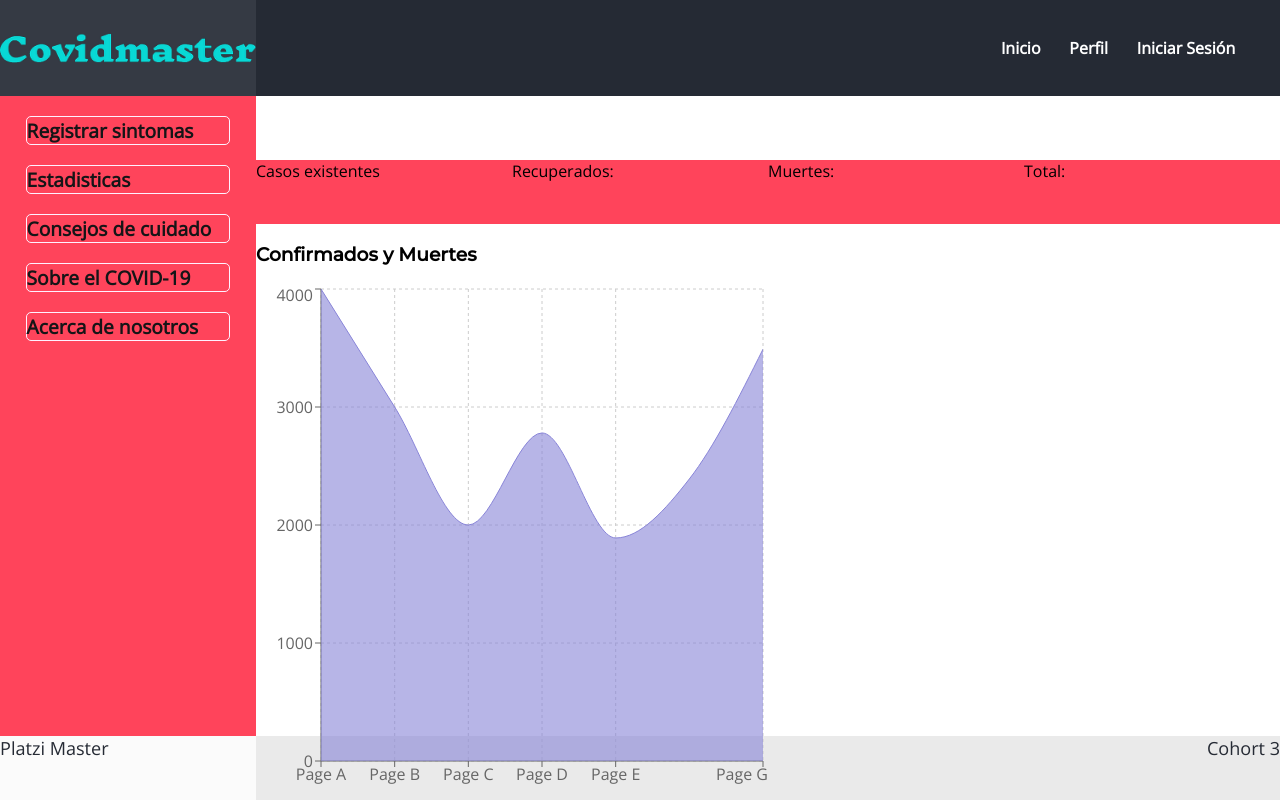
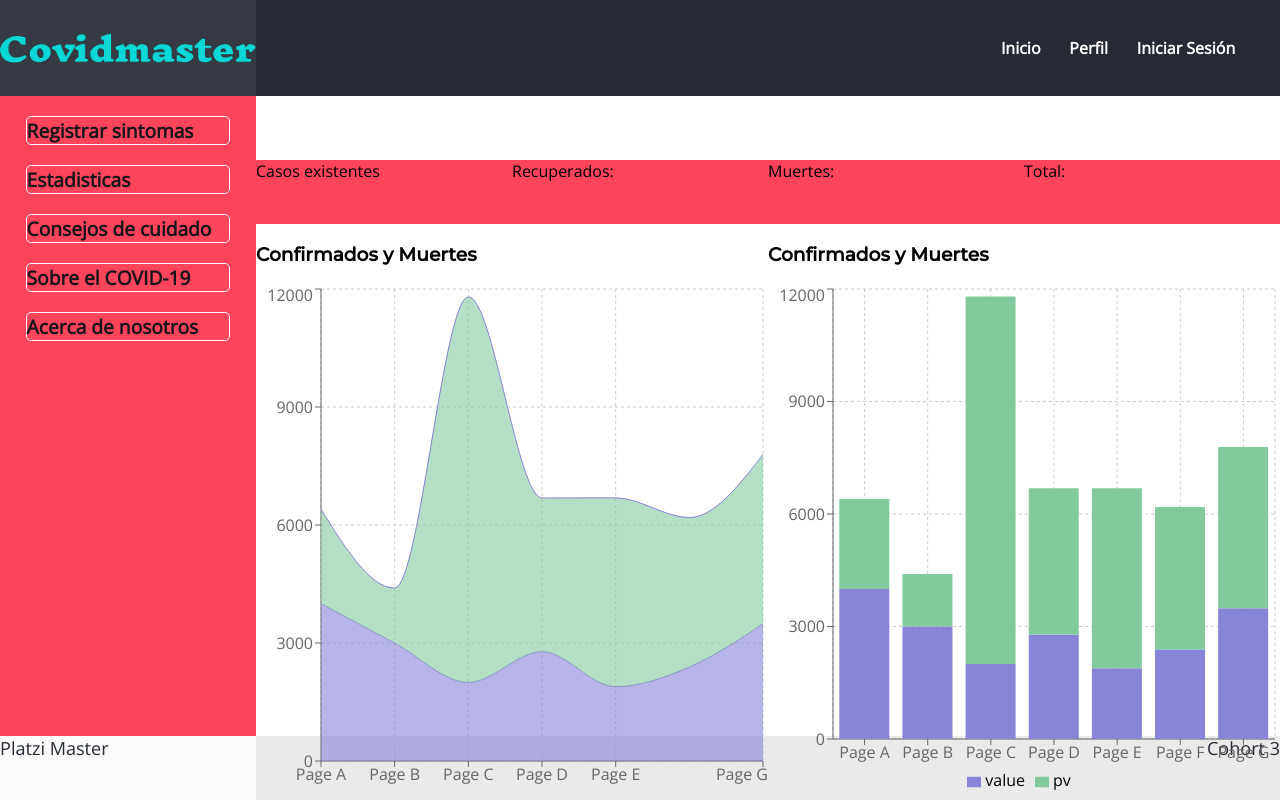
Before and after one commit to adcastiblanco/project-c3-covid, a React app: page / in a window 1280 px wide. Built offline with nearby package versions, Linux system fonts and the light colour scheme; no server answers.

Commit message:
Render stacked chart

```diff
--- a/src/assets/styles/components/Dashboard.scss
+++ b/src/assets/styles/components/Dashboard.scss
@@ -28,8 +28,12 @@
     @include grid-row(2,3);
   }
   .graphContainer{
+    @include grid-row(3,4);
+    @include grid-column(1,3);
+  }
+  .graphContainer2{
     height: 100%;
-    @include grid-column(1,3);
     @include grid-row(3,4);
+    @include grid-column(3,5);
   }
 }
--- a/src/components/Dashboard.jsx
+++ b/src/components/Dashboard.jsx
@@ -1,5 +1,6 @@
 import React, { useState, useEffect } from 'react'
 import RenderAreaChart from './RenderAreaChart'
+import RenderStackedBarChart from './RenderStackedBarChart';
 
 const Dashboard = () => {
 	const API = [
@@ -44,6 +45,10 @@ const Dashboard = () => {
 				<h3>Confirmados y Muertes</h3>
 				<RenderAreaChart className='graph' data = {API}/>
 			</div>
+			<div className='graphContainer2'>
+				<h3>Confirmados y Muertes</h3>
+				<RenderStackedBarChart className='graph' data = {API} />
+			</div>
 		</section>
   )
 }
--- a/src/components/RenderAreaChart.jsx
+++ b/src/components/RenderAreaChart.jsx
@@ -5,13 +5,14 @@ import {
 
 const RenderAreaChart = ({data}) => {
   return (
-    <ResponsiveContainer width='100%' height='100%' >
+    <ResponsiveContainer width='100%' height='100%'>
       <AreaChart data={data}>
         <CartesianGrid strokeDasharray="3 3" />
         <XAxis dataKey="label" />
         <YAxis />
         <Tooltip />
-        <Area type="monotone" dataKey="value" stroke="#8884d8" fill="#8884d8" />
+        <Area type="monotone" dataKey="value" stackId="1" stroke="#8884d8" fill="#8884d8" />
+        <Area type="monotone" dataKey="pv" stackId="1" stroke="#8884d8" fill="#82ca9d" />
       </AreaChart>
     </ResponsiveContainer>
   )
--- /dev/null
+++ b/src/components/RenderStackedBarChart.jsx
@@ -0,0 +1,22 @@
+import React, { PureComponent } from 'react';
+import {
+  ResponsiveContainer, BarChart, Bar, Cell, XAxis, YAxis, CartesianGrid, Tooltip, Legend,
+} from 'recharts';
+
+const RenderStackedBarChart = ({data}) => {
+  return (
+    <ResponsiveContainer width='100%' height='100%'>
+      <BarChart  data={data}>
+        <CartesianGrid strokeDasharray="3 3" />
+        <XAxis dataKey="label" />
+        <YAxis />
+        <Tooltip />
+        <Legend />
+        <Bar dataKey="value" stackId="a" fill="#8884d8" />
+        <Bar dataKey="pv" stackId="a" fill="#82ca9d" />
+      </BarChart>
+    </ResponsiveContainer>
+  );
+}
+
+export default RenderStackedBarChart;
```
